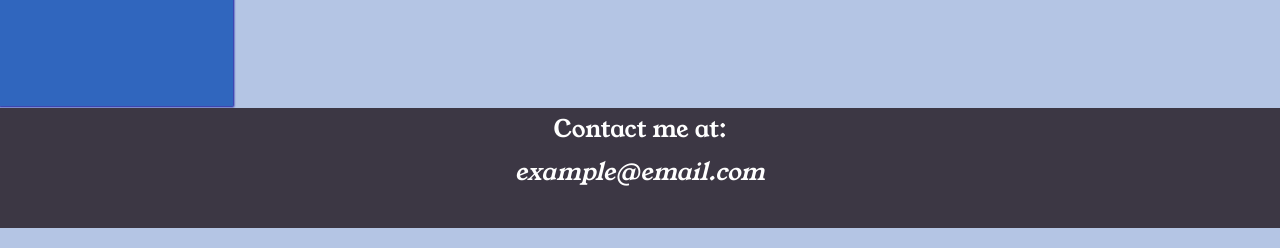
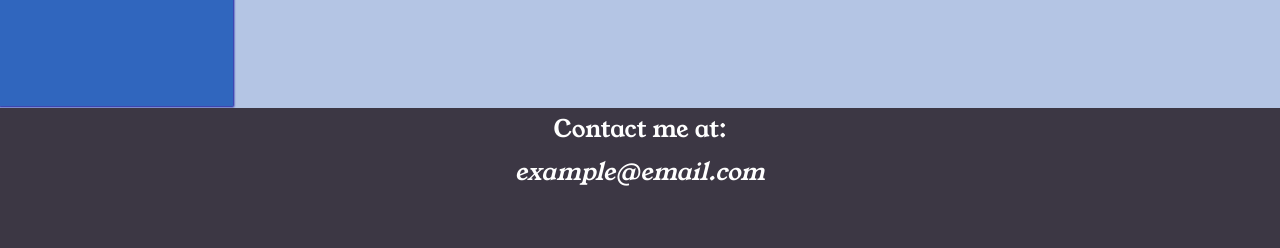
Before and after one commit to JaytidaA/Web-Dev-Assignment-4.github.io, a plain HTML site: page docs/my_skills.html in a window 1280 px wide. Shown: the part 692-940 px from the top of the page. Drawn offline with Linux system fonts and the light colour scheme.

Commit message:
Changed the directory structure and fixed some issues

```diff
--- a/docs/Styles/style.css
+++ b/Styles/style.css
@@ -32,7 +32,7 @@ body{
 
     /* Grid Properties */
     display: grid;
-    grid-template-rows: 10% 90% 15%;
+    grid-template-rows: 10vh 90vh 17.5vh;
 }
 
 header{
--- a/docs/my_skills.html
+++ b/docs/my_skills.html
@@ -5,9 +5,9 @@
     <meta name="viewport" content="width=device-width, initial-scale=1.0">
     <title>Aaditya Joil Portfolio</title>
     <script src="https://kit.fontawesome.com/5b5cf74ed0.js" crossorigin="anonymous"></script>
-    <link rel="stylesheet" href="Fonts/fonts.css">
-    <link rel="stylesheet" href="Styles/style.css">
-    <link rel="stylesheet" href="Styles/icon_styling.css">
+    <link rel="stylesheet" href="../Fonts/fonts.css">
+    <link rel="stylesheet" href="../Styles/style.css">
+    <link rel="stylesheet" href="../Styles/icon_styling.css">
 </head>
 <body>
     <header>
```
Also changed, not shown: docs/index.html (+3 -3 lines), docs/my_education.html (+6 -6 lines), docs/my_interests.html (+3 -3 lines), docs/my_projects.html (+3 -3 lines), Fonts/YoungSerif-Regular.ttf (renamed from docs/Fonts/YoungSerif-Regular.ttf), Fonts/fonts.css (renamed from docs/Fonts/fonts.css), Photos/MountC.png (renamed from docs/Photos/MountC.png), Photos/VJTI.png (renamed from docs/Photos/VJTI.png), Photos/VVHS.png (renamed from docs/Photos/VVHS.png), Photos/myself.jpeg (renamed from docs/Photos/myself.jpeg), Photos/myself.png (renamed from docs/Photos/myself.png), Styles/icon_styling.css (renamed from docs/Styles/icon_styling.css).
